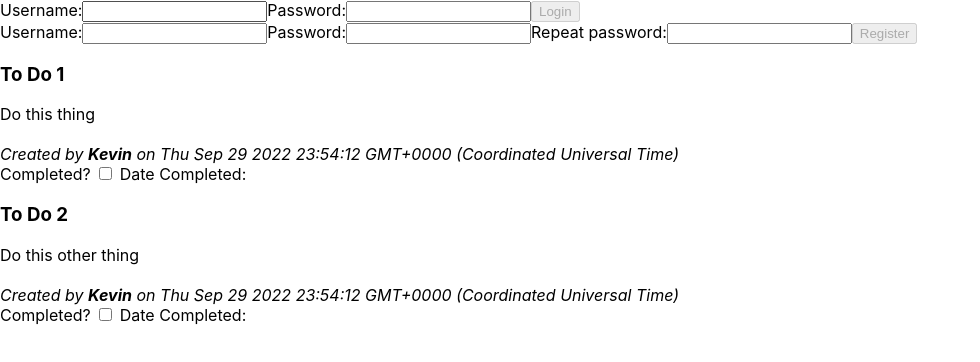
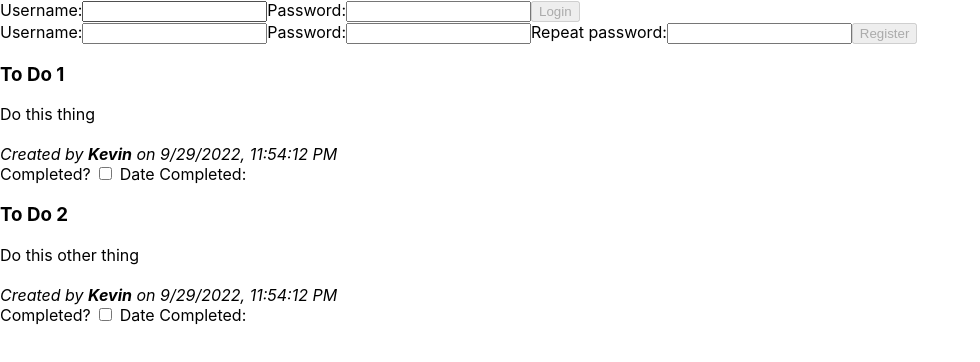
Before and after one commit to kgajewski7/csc436-project, a React (Create React App) app: page / in a window 1280 px wide. Shown: the top 362 px of the page, without its empty margins (0-980 px from the left). Built offline with nearby package versions, Linux system fonts and the light colour scheme.

Commit message:
Changing date format and cleaning up code

```diff
--- a/src/App.js
+++ b/src/App.js
@@ -13,14 +13,14 @@ function App() {
       title: "To Do 1",
       description: "Do this thing",
       author: "Kevin",
-      dateCreated:  Date(Date.now()),
+      dateCreated:  new Date(Date.now()).toLocaleString()
     },
     {
       id: uuidv4(),
       title: "To Do 2",
       description: "Do this other thing",
       author: "Kevin",
-      dateCreated:  Date(Date.now()),
+      dateCreated:  new Date(Date.now()).toLocaleString()
     }
   ]
 
--- a/src/Reducers.js
+++ b/src/Reducers.js
@@ -18,9 +18,7 @@ function userReducer(state, action) {
           title: action.title,
           description: action.description,
           author: action.author,
-          dateCreated: action.dateCreated,
-          complete: action.complete,
-          dateCompleted: action.dateCompleted
+          dateCreated: action.dateCreated
         };
         return [newTodo, ...state];
       default:
--- a/src/todo/CreateTodo.js
+++ b/src/todo/CreateTodo.js
@@ -16,9 +16,7 @@ function CreateTodo ({user, todos, dispatch}) {
             title,
             description,
             author: user,
-            dateCreated:  Date(Date.now()),
-            //complete: false,
-            //dateCompleted: ''
+            dateCreated:  new Date(Date.now()).toLocaleString()
         })
     }
 
--- a/src/todo/Todo.js
+++ b/src/todo/Todo.js
@@ -1,21 +1,19 @@
 import { useState } from 'react'
 
 export default
-//function Todo ({ title, description, author, dateCreated, complete, dateCompleted }) {
 function Todo ({ id, title, description, author, dateCreated }) {
 
     const [ complete, setComplete ] = useState(false)
     const [ dateCompleted, setDateCompleted ] = useState('')
+
     function handleComplete (evt) {
         setComplete(evt.target.checked);
-        handleDateCompleted(evt.target.checked);
-    }
-    function handleDateCompleted (check) {
-        if(check) {
-            setDateCompleted(Date(Date.now()))
+
+        if(evt.target.checked) {
+            setDateCompleted(new Date(Date.now()).toLocaleString());
         }
         else {
-            setDateCompleted('')
+            setDateCompleted('');
         }
     }
 
@@ -30,5 +28,3 @@ function Todo ({ id, title, description, author, dateCreated }) {
         </div>
     )
 }
-
-//Completed? <input type="checkbox" checked={complete} onClick={handleComplete} id="complete" name="complete"></input> Date Completed: {dateCompleted}
```
